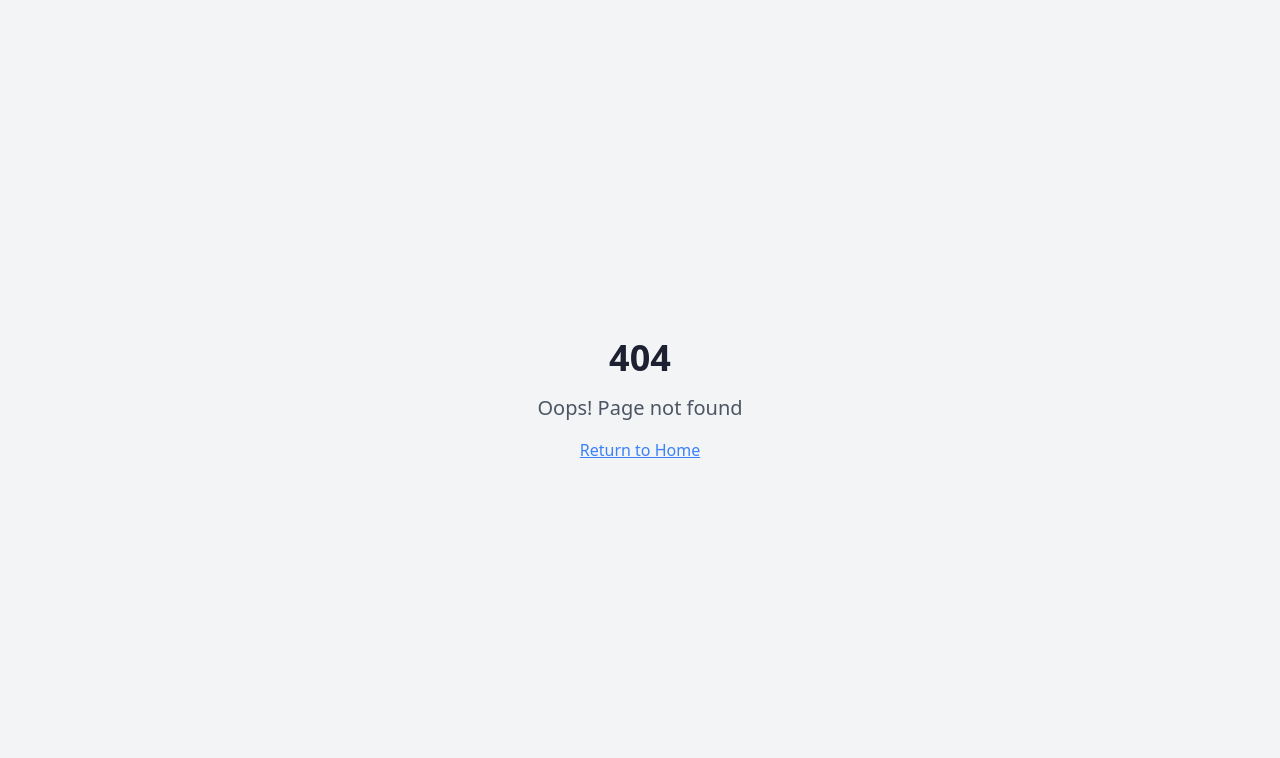
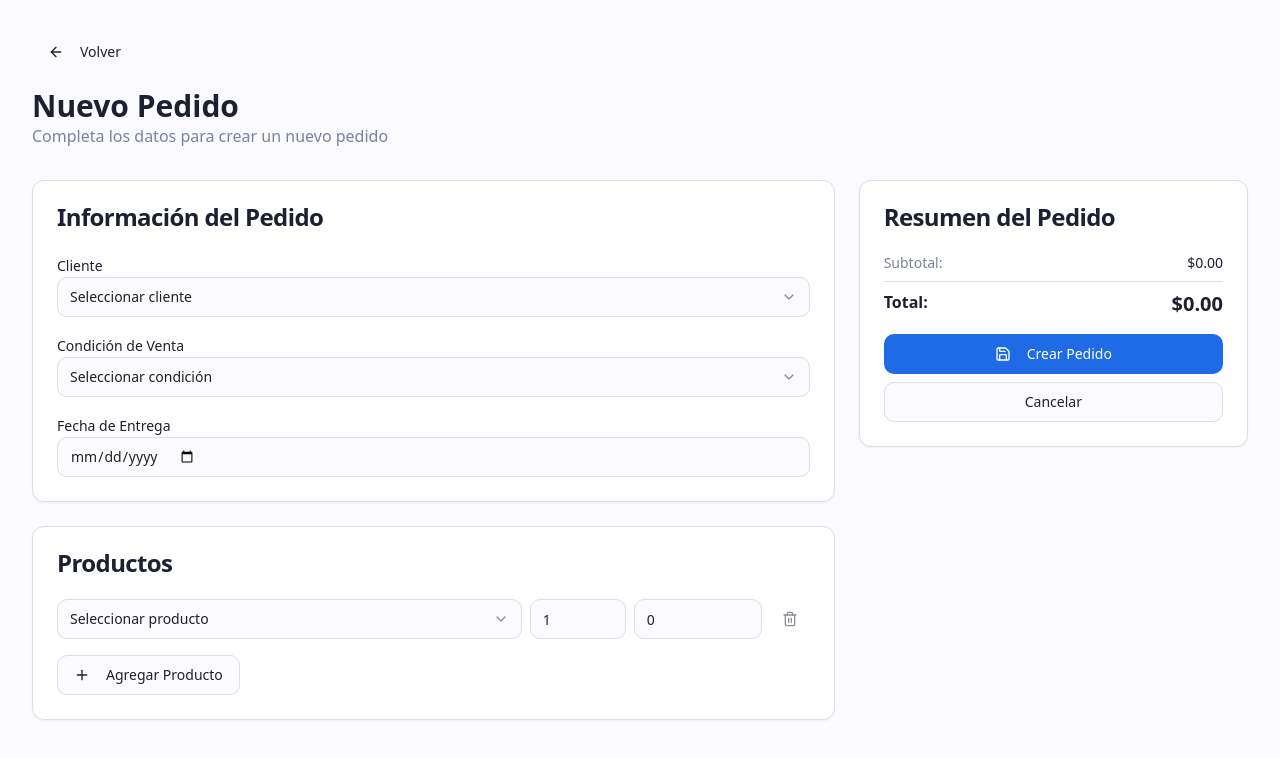
Before and after one commit to Ruben-Torres25/toxic-biz-buddy, a React (Vite) app: page /new-order in a window 1280 px wide. Before the commit this address had no page. Shown: the top 758 px of the page. Built offline with nearby package versions, Linux system fonts and the light colour scheme.

Commit message:
Change "New Order" to new page
The "New Order" button will now navigate to a new page instead of opening a modal. This new page will allow users to select a client, set sales conditions (with or without discount), and add products with quantities.

```diff
--- a/src/App.tsx
+++ b/src/App.tsx
@@ -4,6 +4,7 @@ import { TooltipProvider } from "@/components/ui/tooltip";
 import { QueryClient, QueryClientProvider } from "@tanstack/react-query";
 import { BrowserRouter, Routes, Route } from "react-router-dom";
 import Index from "./pages/Index";
+import NewOrder from "./pages/NewOrder";
 import NotFound from "./pages/NotFound";
 
 const queryClient = new QueryClient();
@@ -16,6 +17,7 @@ const App = () => (
       <BrowserRouter>
         <Routes>
           <Route path="/" element={<Index />} />
+          <Route path="/new-order" element={<NewOrder />} />
           {/* ADD ALL CUSTOM ROUTES ABOVE THE CATCH-ALL "*" ROUTE */}
           <Route path="*" element={<NotFound />} />
         </Routes>
--- a/src/components/sections/OrdersSection.tsx
+++ b/src/components/sections/OrdersSection.tsx
@@ -1,4 +1,4 @@
-import { useState } from "react";
+import { useNavigate } from "react-router-dom";
 import { Card, CardContent, CardHeader, CardTitle } from "@/components/ui/card";
 import { Button } from "@/components/ui/button";
 import { Badge } from "@/components/ui/badge";
@@ -14,10 +14,9 @@ import {
   Clock,
   XCircle
 } from "lucide-react";
-import { NewOrderModal } from "@/components/modals/NewOrderModal";
 
 export const OrdersSection = () => {
-  const [isNewOrderOpen, setIsNewOrderOpen] = useState(false);
+  const navigate = useNavigate();
   const orders = [
     {
       id: "PED001",
@@ -74,7 +73,7 @@ export const OrdersSection = () => {
           <p className="text-muted-foreground">Administra todos los pedidos de tus clientes</p>
         </div>
         <Button
-          onClick={() => setIsNewOrderOpen(true)}
+          onClick={() => navigate("/new-order")}
           className="bg-gradient-to-r from-primary to-primary-hover hover:from-primary-hover hover:to-primary"
         >
           <Plus className="w-4 h-4 mr-2" />
@@ -149,8 +148,6 @@ export const OrdersSection = () => {
           </div>
         </CardContent>
       </Card>
-
-      <NewOrderModal open={isNewOrderOpen} onOpenChange={setIsNewOrderOpen} />
     </div>
   );
 };
--- /dev/null
+++ b/src/pages/NewOrder.tsx
@@ -0,0 +1,245 @@
+import { useState } from "react";
+import { useNavigate } from "react-router-dom";
+import { Card, CardContent, CardHeader, CardTitle } from "@/components/ui/card";
+import { Button } from "@/components/ui/button";
+import { Input } from "@/components/ui/input";
+import { Label } from "@/components/ui/label";
+import { Select, SelectContent, SelectItem, SelectTrigger, SelectValue } from "@/components/ui/select";
+import { Plus, Trash2, ArrowLeft, Save } from "lucide-react";
+import { useToast } from "@/hooks/use-toast";
+
+interface OrderItem {
+  product: string;
+  quantity: number;
+  price: number;
+}
+
+const NewOrder = () => {
+  const navigate = useNavigate();
+  const { toast } = useToast();
+  const [client, setClient] = useState("");
+  const [saleCondition, setSaleCondition] = useState("");
+  const [orderItems, setOrderItems] = useState<OrderItem[]>([{ product: "", quantity: 1, price: 0 }]);
+
+  const handleAddItem = () => {
+    setOrderItems([...orderItems, { product: "", quantity: 1, price: 0 }]);
+  };
+
+  const handleRemoveItem = (index: number) => {
+    setOrderItems(orderItems.filter((_, i) => i !== index));
+  };
+
+  const handleUpdateItem = (index: number, field: keyof OrderItem, value: string | number) => {
+    const newItems = [...orderItems];
+    newItems[index] = { ...newItems[index], [field]: value };
+    setOrderItems(newItems);
+  };
+
+  const handleSubmit = () => {
+    if (!client) {
+      toast({
+        title: "Error",
+        description: "Por favor selecciona un cliente",
+        variant: "destructive",
+      });
+      return;
+    }
+
+    if (!saleCondition) {
+      toast({
+        title: "Error",
+        description: "Por favor selecciona una condición de venta",
+        variant: "destructive",
+      });
+      return;
+    }
+
+    toast({
+      title: "Pedido Creado",
+      description: "El pedido ha sido registrado exitosamente.",
+    });
+    navigate("/");
+  };
+
+  const subtotal = orderItems.reduce((sum, item) => sum + item.quantity * item.price, 0);
+  const discount = saleCondition === "con-descuento" ? subtotal * 0.1 : 0;
+  const total = subtotal - discount;
+
+  return (
+    <div className="min-h-screen bg-background p-8">
+      <div className="max-w-7xl mx-auto">
+        {/* Header */}
+        <div className="mb-8">
+          <Button
+            variant="ghost"
+            onClick={() => navigate("/")}
+            className="mb-4"
+          >
+            <ArrowLeft className="w-4 h-4 mr-2" />
+            Volver
+          </Button>
+          <h1 className="text-3xl font-bold text-foreground">Nuevo Pedido</h1>
+          <p className="text-muted-foreground">Completa los datos para crear un nuevo pedido</p>
+        </div>
+
+        <div className="grid gap-6 lg:grid-cols-3">
+          {/* Main Form */}
+          <div className="lg:col-span-2 space-y-6">
+            {/* Client and Sale Condition */}
+            <Card>
+              <CardHeader>
+                <CardTitle>Información del Pedido</CardTitle>
+              </CardHeader>
+              <CardContent className="space-y-4">
+                <div>
+                  <Label htmlFor="client">Cliente</Label>
+                  <Select value={client} onValueChange={setClient}>
+                    <SelectTrigger id="client">
+                      <SelectValue placeholder="Seleccionar cliente" />
+                    </SelectTrigger>
+                    <SelectContent>
+                      <SelectItem value="1">Juan Pérez - Av. Principal 123</SelectItem>
+                      <SelectItem value="2">María García - Calle 45 #67</SelectItem>
+                      <SelectItem value="3">Carlos López - Barrio Centro</SelectItem>
+                      <SelectItem value="4">Ana Rodríguez - Zona Norte</SelectItem>
+                    </SelectContent>
+                  </Select>
+                </div>
+
+                <div>
+                  <Label htmlFor="condition">Condición de Venta</Label>
+                  <Select value={saleCondition} onValueChange={setSaleCondition}>
+                    <SelectTrigger id="condition">
+                      <SelectValue placeholder="Seleccionar condición" />
+                    </SelectTrigger>
+                    <SelectContent>
+                      <SelectItem value="sin-descuento">Sin Descuento</SelectItem>
+                      <SelectItem value="con-descuento">Con Descuento (10%)</SelectItem>
+                    </SelectContent>
+                  </Select>
+                </div>
+
+                <div>
+                  <Label htmlFor="date">Fecha de Entrega</Label>
+                  <Input id="date" type="date" />
+                </div>
+              </CardContent>
+            </Card>
+
+            {/* Products */}
+            <Card>
+              <CardHeader>
+                <CardTitle>Productos</CardTitle>
+              </CardHeader>
+              <CardContent className="space-y-4">
+                {orderItems.map((item, index) => (
+                  <div key={index} className="flex gap-2">
+                    <Select
+                      value={item.product}
+                      onValueChange={(value) => {
+                        handleUpdateItem(index, "product", value);
+                        // Auto-fill price based on product
+                        const prices: { [key: string]: number } = {
+                          "detergente": 85,
+                          "lavandina": 45,
+                          "jabon": 120,
+                          "desengrasante": 95,
+                        };
+                        if (prices[value]) {
+                          handleUpdateItem(index, "price", prices[value]);
+                        }
+                      }}
+                    >
+                      <SelectTrigger className="flex-1">
+                        <SelectValue placeholder="Seleccionar producto" />
+                      </SelectTrigger>
+                      <SelectContent>
+                        <SelectItem value="detergente">Detergente 5L</SelectItem>
+                        <SelectItem value="lavandina">Lavandina 5L</SelectItem>
+                        <SelectItem value="jabon">Jabón Líquido 5L</SelectItem>
+                        <SelectItem value="desengrasante">Desengrasante 1L</SelectItem>
+                      </SelectContent>
+                    </Select>
+                    <Input
+                      type="number"
+                      placeholder="Cantidad"
+                      className="w-24"
+                      value={item.quantity}
+                      onChange={(e) => handleUpdateItem(index, "quantity", parseInt(e.target.value) || 1)}
+                    />
+                    <Input
+                      type="number"
+                      placeholder="Precio"
+                      className="w-32"
+                      value={item.price}
+                      onChange={(e) => handleUpdateItem(index, "price", parseFloat(e.target.value) || 0)}
+                    />
+                    <Button
+                      variant="ghost"
+                      size="icon"
+                      onClick={() => handleRemoveItem(index)}
+                      disabled={orderItems.length === 1}
+                    >
+                      <Trash2 className="h-4 w-4" />
+                    </Button>
+                  </div>
+                ))}
+                <Button variant="outline" onClick={handleAddItem}>
+                  <Plus className="h-4 w-4 mr-2" /> Agregar Producto
+                </Button>
+              </CardContent>
+            </Card>
+          </div>
+
+          {/* Order Summary */}
+          <div className="lg:col-span-1">
+            <Card className="sticky top-8">
+              <CardHeader>
+                <CardTitle>Resumen del Pedido</CardTitle>
+              </CardHeader>
+              <CardContent className="space-y-4">
+                <div className="space-y-2">
+                  <div className="flex justify-between text-sm">
+                    <span className="text-muted-foreground">Subtotal:</span>
+                    <span>${subtotal.toFixed(2)}</span>
+                  </div>
+                  {discount > 0 && (
+                    <div className="flex justify-between text-sm">
+                      <span className="text-muted-foreground">Descuento (10%):</span>
+                      <span className="text-success">-${discount.toFixed(2)}</span>
+                    </div>
+                  )}
+                  <div className="border-t pt-2">
+                    <div className="flex justify-between">
+                      <span className="font-semibold">Total:</span>
+                      <span className="font-semibold text-xl">${total.toFixed(2)}</span>
+                    </div>
+                  </div>
+                </div>
+
+                <div className="space-y-2">
+                  <Button
+                    className="w-full"
+                    onClick={handleSubmit}
+                  >
+                    <Save className="w-4 h-4 mr-2" />
+                    Crear Pedido
+                  </Button>
+                  <Button
+                    variant="outline"
+                    className="w-full"
+                    onClick={() => navigate("/")}
+                  >
+                    Cancelar
+                  </Button>
+                </div>
+              </CardContent>
+            </Card>
+          </div>
+        </div>
+      </div>
+    </div>
+  );
+};
+
+export default NewOrder;
```
